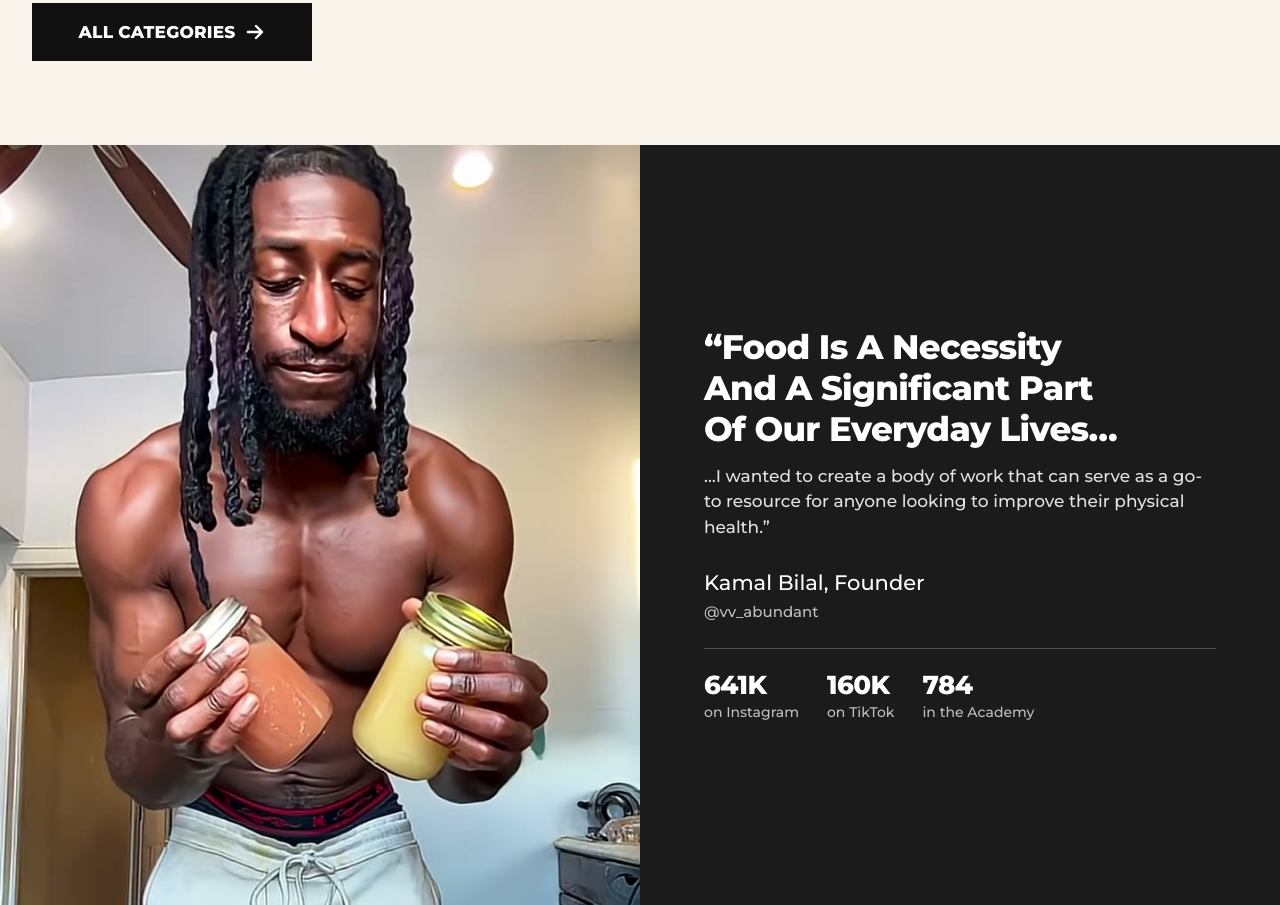
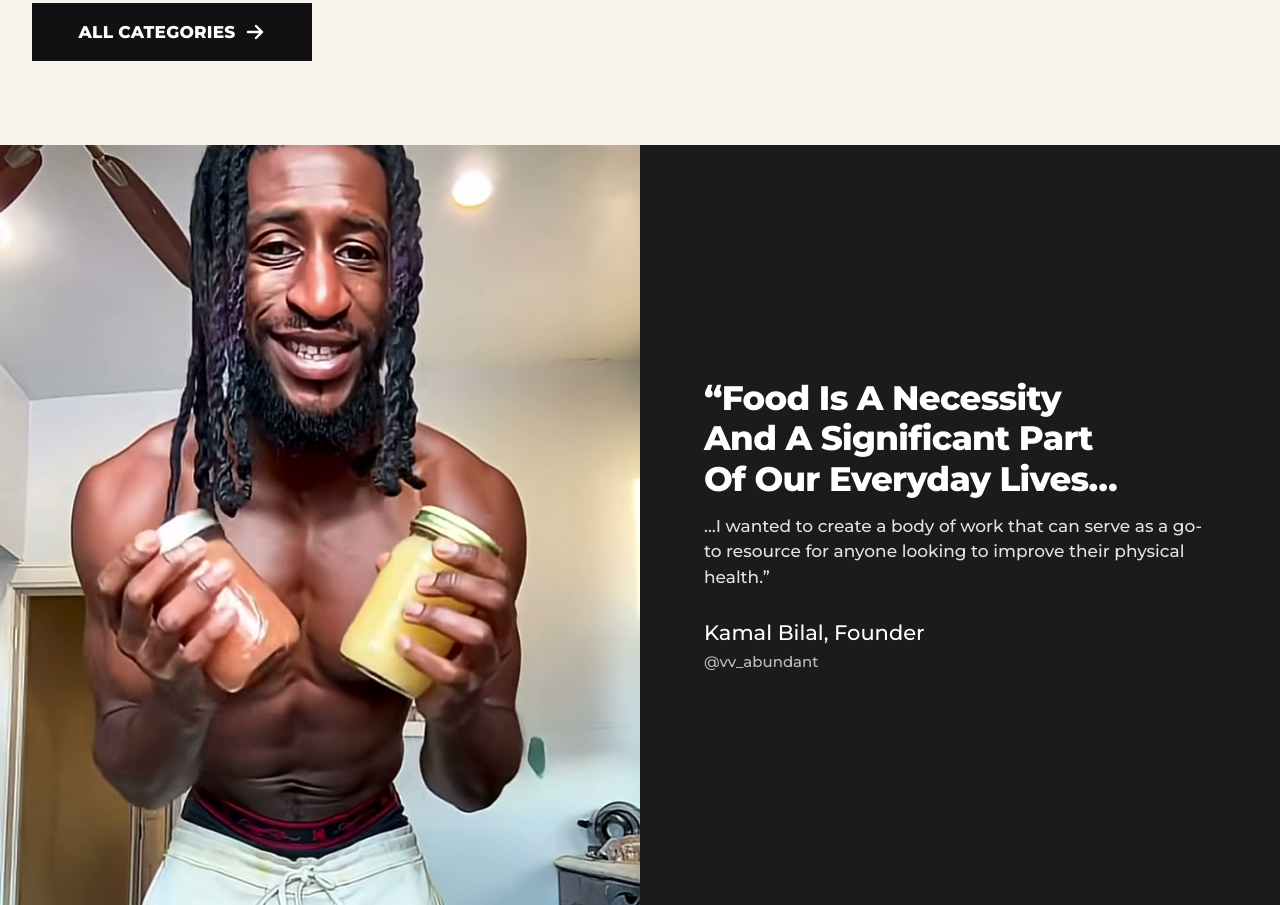
Before and after one commit to silkysroad/ishay-beta, a plain HTML site: page index.html in a window 1280 px wide. Shown: the part 2028-2933 px from the top of the page. Drawn offline with Linux system fonts and the light colour scheme.

Commit message:
About section: founder photo with eye contact, drop stats row
Co-Authored-By: Claude Fable 5.2 <noreply@anthropic.com>

```diff
--- a/home.css
+++ b/home.css
@@ -120,7 +120,7 @@ a:focus-visible,button:focus-visible,summary:focus-visible,input:focus-visible{o
 
 /* founder: photo, then a black panel */
 .founder{background:#1b1b1b;color:var(--white)}
-.founder-shot{width:100%;height:auto;aspect-ratio:1/.92;object-fit:cover;object-position:50% 20%}
+.founder-shot{width:100%;height:auto;aspect-ratio:1/.92;object-fit:cover;object-position:50% 0%}
 .founder-copy{padding:32px var(--pad) 44px}
 .founder h2{font-size:clamp(24px,6.6vw,34px);line-height:1.2;text-wrap:balance}
 .founder-rest{margin-top:14px;font-size:17px;line-height:1.5;color:rgba(255,255,255,.88);max-width:30em}
--- a/index.html
+++ b/index.html
@@ -138,17 +138,12 @@
 </section>
 
 <section class="founder" id="about">
-  <img class="founder-shot" src="img/kamal-kitchen.jpg" width="720" height="860" loading="lazy" alt="Kamal Bilal in his kitchen holding two glass jars">
+  <img class="founder-shot" src="img/kamal-founder.jpg" width="720" height="860" loading="lazy" alt="Kamal Bilal smiling at the camera in his kitchen, holding two glass jars">
   <div class="founder-copy">
     <h2>&ldquo;Food Is A Necessity And A Significant Part Of Our Everyday Lives&hellip;</h2>
     <p class="founder-rest">&hellip;I wanted to create a body of work that can serve as a go-to resource for anyone looking to improve their physical health.&rdquo;</p>
     <div class="founder-name">Kamal Bilal, Founder</div>
     <a class="founder-handle" href="https://www.instagram.com/vv_abundant/">@vv_abundant</a>
-    <ul class="founder-stats">
-      <li><b>641K</b><span>on Instagram</span></li>
-      <li><b>160K</b><span>on TikTok</span></li>
-      <li><b>784</b><span>in the Academy</span></li>
-    </ul>
   </div>
 </section>
 
```
Also changed, not shown: img/kamal-founder.jpg (added).
